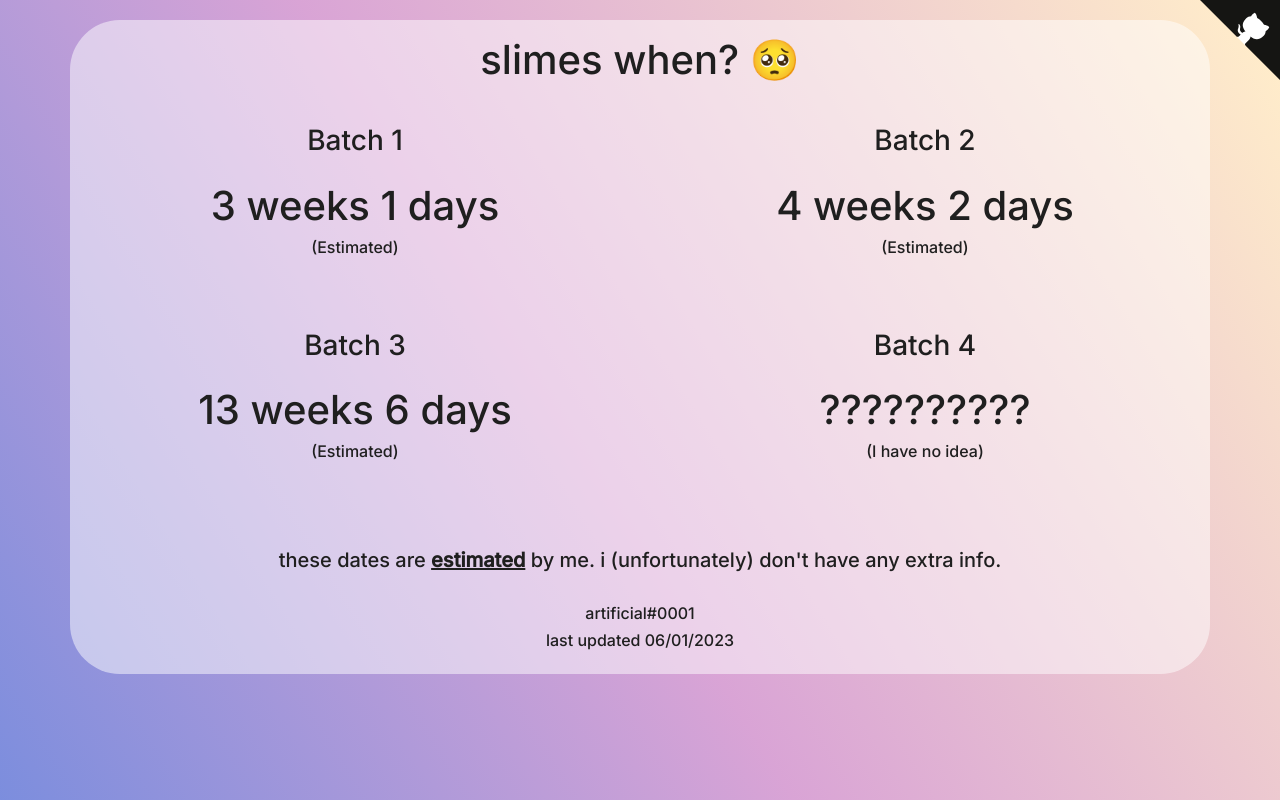
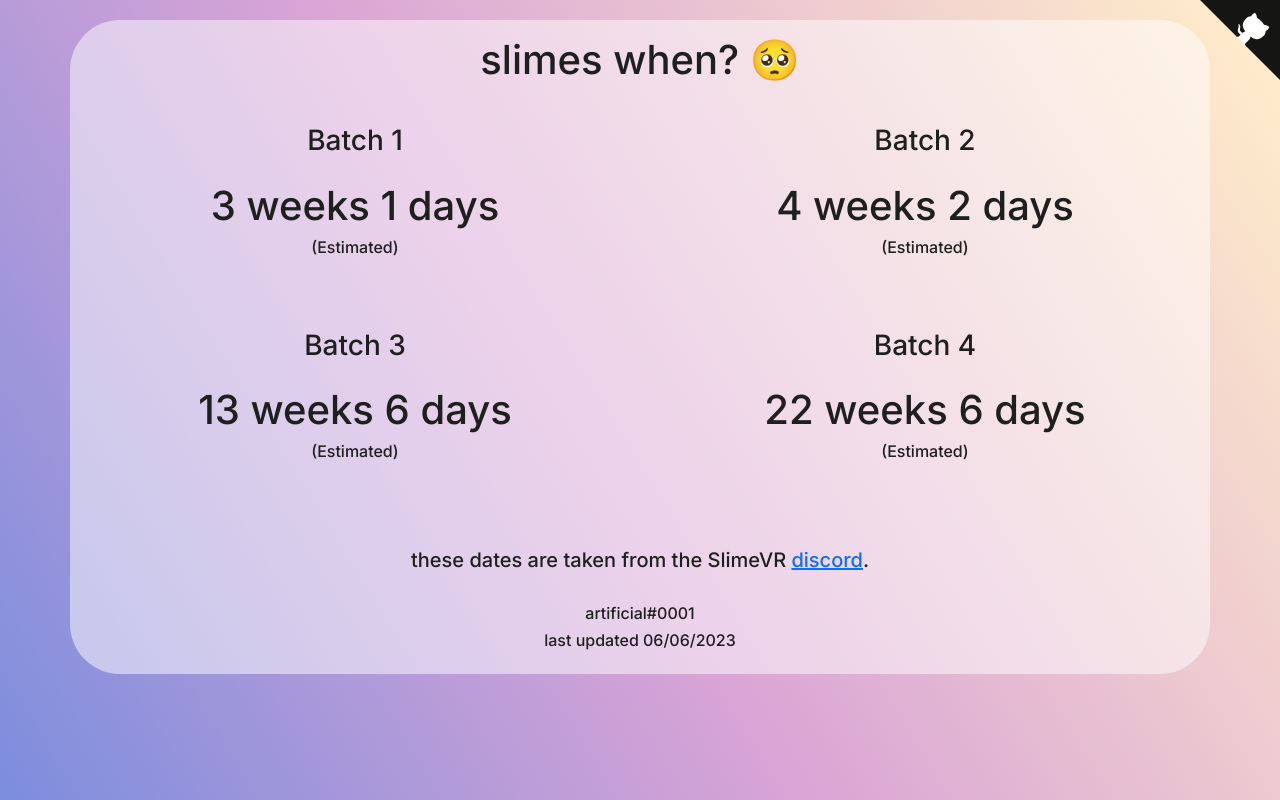
Before and after one commit to artificialbutter/slimes, a plain HTML site: page index.html in a window 1280 px wide. Shown: the top 800 px of the page. Drawn offline with nearby package versions, Linux system fonts and the light colour scheme.

Commit message:
a bunch of stuff
- add noindex & description
- noscript notifications
- disclaimer adjustment
- enable countdown 4

```diff
--- a/index.html
+++ b/index.html
@@ -5,7 +5,8 @@
     <meta charset="utf-8">
     <meta http-equiv="X-UA-Compatible" content="IE=edge">
     <title>slimes when? 🥺</title>
-    <meta name="description" content="">
+    <meta name="description" content="uwu">
+    <meta name="robots" content="noindex">
     <meta name="viewport" content="width=device-width, initial-scale=1">
     <link href="https://cdn.jsdelivr.net/npm/bootstrap@5.3.0/dist/css/bootstrap.min.css" rel="stylesheet"
         integrity="sha384-9ndCyUaIbzAi2FUVXJi0CjmCapSmO7SnpJef0486qhLnuZ2cdeRhO02iuK6FUUVM" crossorigin="anonymous">
@@ -18,6 +19,7 @@
 
     <div class="container overflow-hidden text-center header">
         <h1 class="p-3">slimes when? 🥺</h1>
+        <noscript>this site requires javascript to function! please make sure it is enabled.</noscript>
     </div>
 
     <div class="container overflow-hidden text-center ship">
@@ -39,16 +41,16 @@
             </div>
             <div class="col-6">
                 <h3 class="p-3">Batch 4</h1>
-                    <h1 class="" id="countdown4">??????????</h1>
-                    <h6 class="">(I have no idea)</h1>
+                    <h1 class="" id="countdown4">Loading...</h1>
+                    <h6 class="">(Estimated)</h1>
             </div>
         </div>
     </div>
 
     <div class="container overflow-hidden text-center footer">
-        <h5 class="pt-5">these dates are <u><b>estimated</u></b> by me. i (unfortunately) don't have any extra info.</h1>
+        <h5 class="pt-5">these dates are taken from the SlimeVR <a href="https://discord.gg/slimevr">discord</a>.</h1>
         <h6 class="pt-4">artificial#0001</h6>
-        <h6 class="pb-3">last updated 06/01/2023</h6>
+        <h6 class="pb-3">last updated 06/06/2023</h6>
         </div>
 
     <br><br><br><br><br><br><br><br><br><br><br><br><br><br><br><br>
@@ -56,7 +58,7 @@
     <script src="countdown1.js"></script>
     <script src="countdown2.js"></script>
     <script src="countdown3.js"></script>
-    <!-- <script src="countdown4.js"></script> -->
+    <script src="countdown4.js"></script>
 
     <script src="https://cdn.jsdelivr.net/npm/bootstrap@5.3.0/dist/js/bootstrap.bundle.min.js"
         integrity="sha384-geWF76RCwLtnZ8qwWowPQNguL3RmwHVBC9FhGdlKrxdiJJigb/j/68SIy3Te4Bkz"
```
